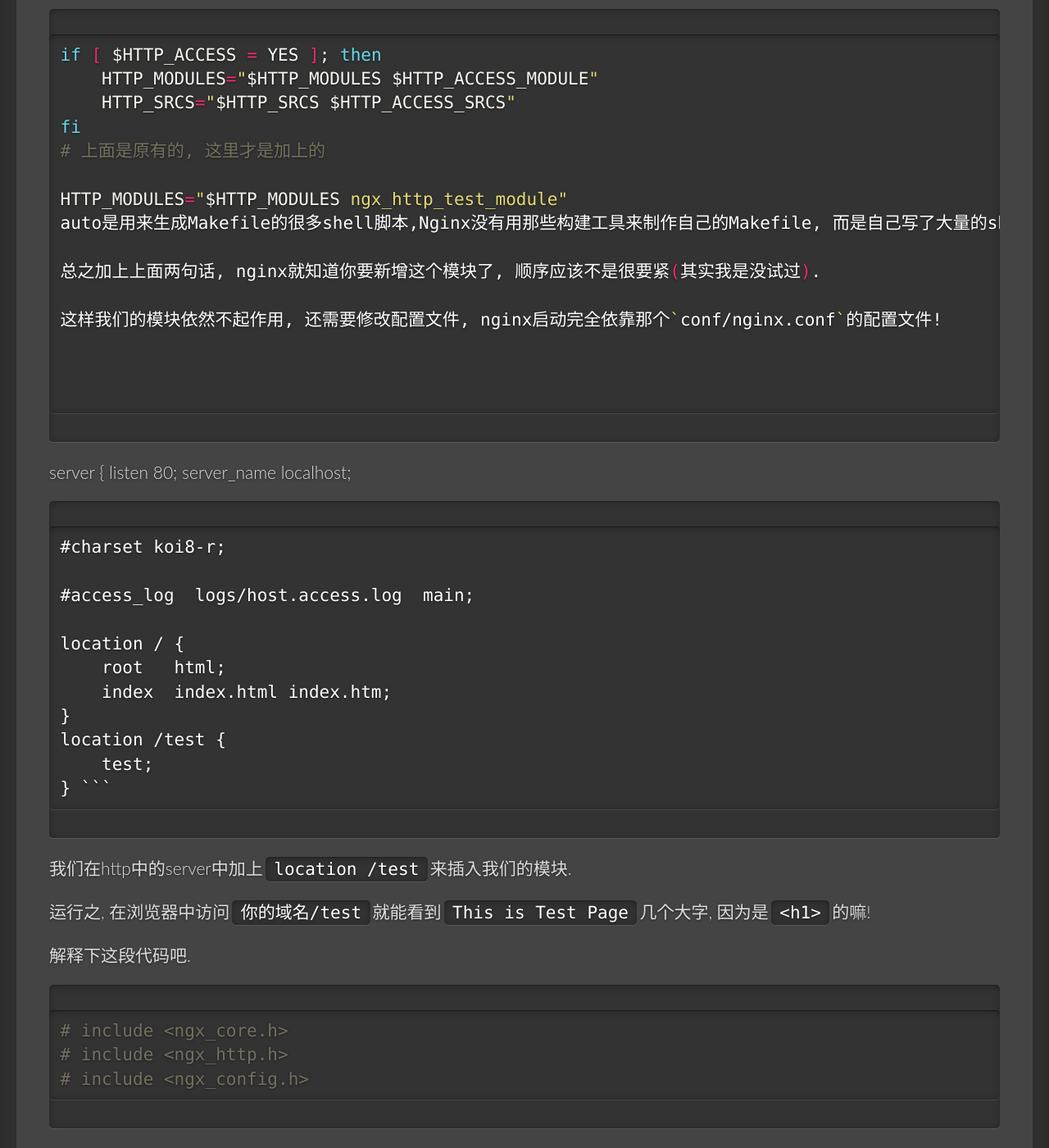
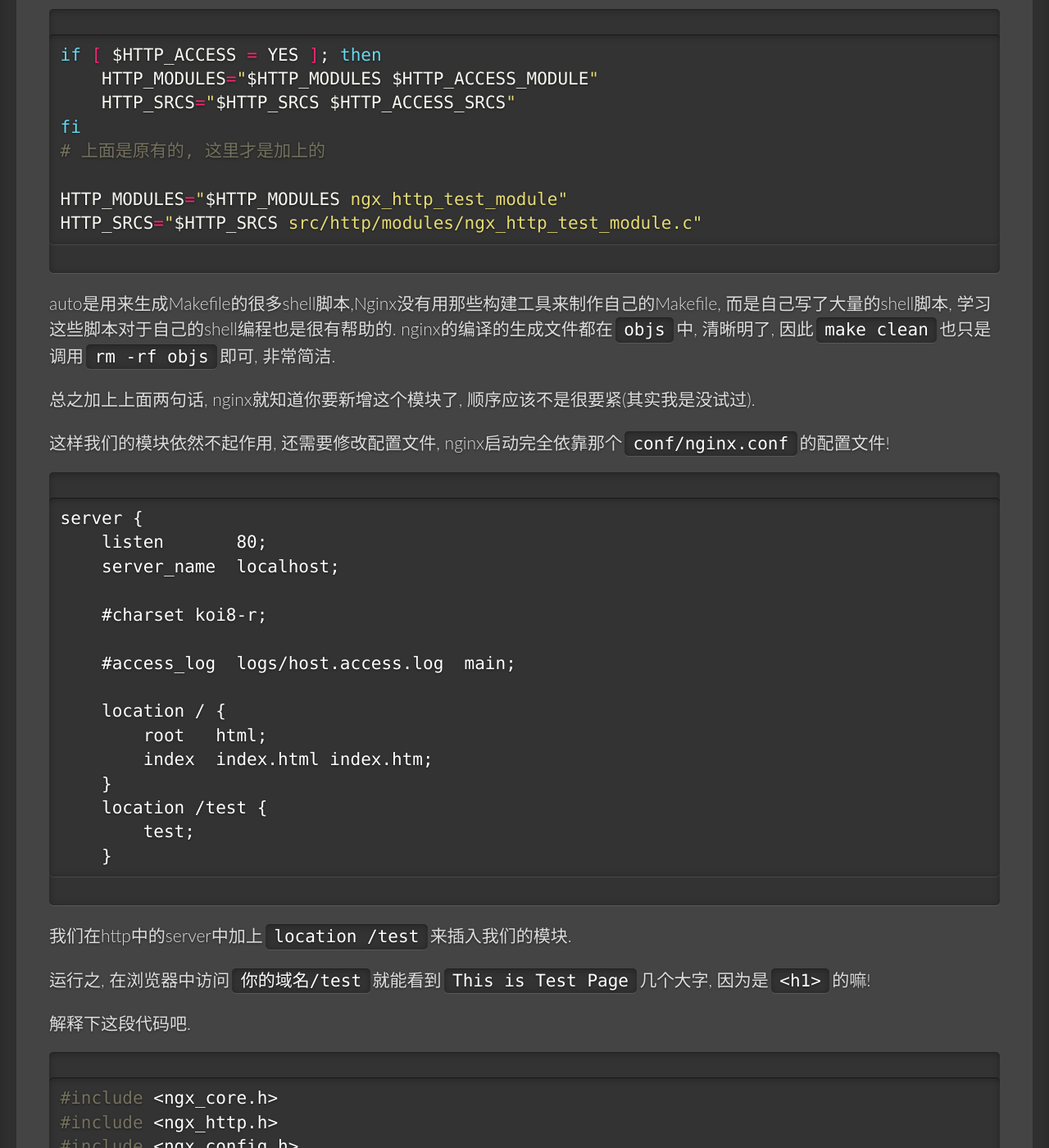
Before and after one commit to chunpu/blog, a Jekyll site: the page built from _posts/2013-08-09-nginx-hello-world.md, in a window 1280 px wide and 1400 px high, scrolled down 2835 px. Shown: the whole window at 82% size. Built offline with Jekyll 4.4.1, drawn with Linux system fonts in a browser that asks for light colours; Markdown is read by kramdown in place of the engine named in the settings; some of the changed text lies outside the part shown.

Commit message:
[x] fix silly bug

````diff
--- a/_posts/2013-08-09-nginx-hello-world.md
+++ b/_posts/2013-08-09-nginx-hello-world.md
@@ -91,6 +91,10 @@
 # 上面是原有的, 这里才是加上的
 
 HTTP_MODULES="$HTTP_MODULES ngx_http_test_module"
+HTTP_SRCS="$HTTP_SRCS src/http/modules/ngx_http_test_module.c"
+```
+
+
 auto是用来生成Makefile的很多shell脚本,Nginx没有用那些构建工具来制作自己的Makefile, 而是自己写了大量的shell脚本, 学习这些脚本对于自己的shell编程也是很有帮助的. nginx的编译的生成文件都在`objs`中, 清晰明了, 因此`make clean`也只是调用`rm -rf objs`即可, 非常简洁.
 
 总之加上上面两句话, nginx就知道你要新增这个模块了, 顺序应该不是很要紧(其实我是没试过).
@@ -255,8 +259,6 @@
 ```
 
 其实主菜才是最直观的, 前面是设置http的返回头部, 后面是设置http body.简单至极.每每写到handler部分都神清气爽, 感觉自己也会用c了..
-HTTP_SRCS="$HTTP_SRCS src/http/modules/ngx_http_test_module.c"
-```
 
 补充一下. 我在用jekyll写博客的时候又出现的编译错误, 原因是使用了高亮`shell`, 不知道是不是因为没有shell, 反正它居然报错了, 修改成bash后显示正确, 这实在让我费解, 我仅仅是写一个博客而已, 你居然来个编译错误.不支持你就不管呗. jekyll用的液体模板并不能报出模板哪里错了, 总之出错了,不得不用排除法去猜, 让人郁闷.
 
````
